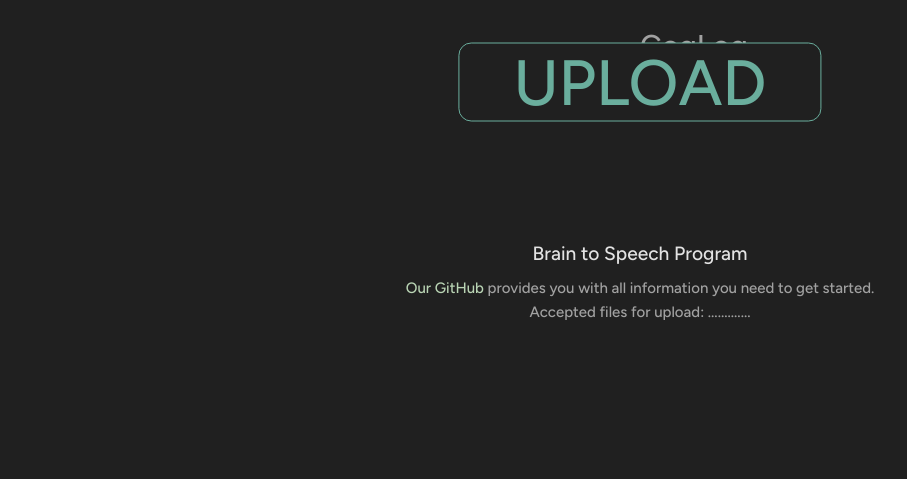
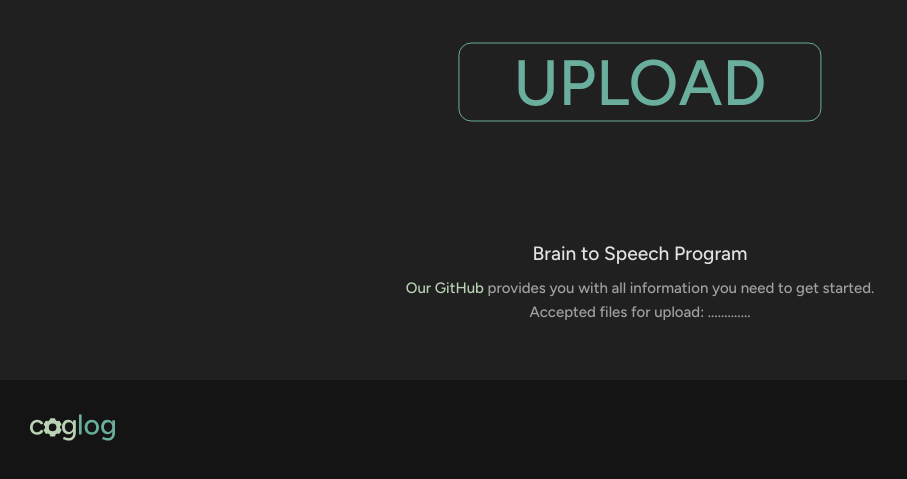
Before and after one commit to Jewels2001/CogLog, a Vue app in the folder coglogApp/: page / in a window 1280 px wide. Shown: the part 318-797 px from the top of the page, without its empty margins (0-907 px from the left). Built offline with nearby package versions, Linux system fonts and the light colour scheme.

Commit message:
fix footer

```diff
--- a/coglogApp/src/App.vue
+++ b/coglogApp/src/App.vue
@@ -43,6 +43,16 @@ nav a {
   border-bottom: 1px solid var(--color-border);
 }
 
+.footer {
+  padding-left: 2em;
+  padding-top: 1em;
+  padding-bottom: 1em;
+  position: fixed;
+  left: 0;
+  bottom: 0;
+  width: 100%;
+  background-color: var(--color-background-soft)
+}
 </style>
 
 <!--
```
